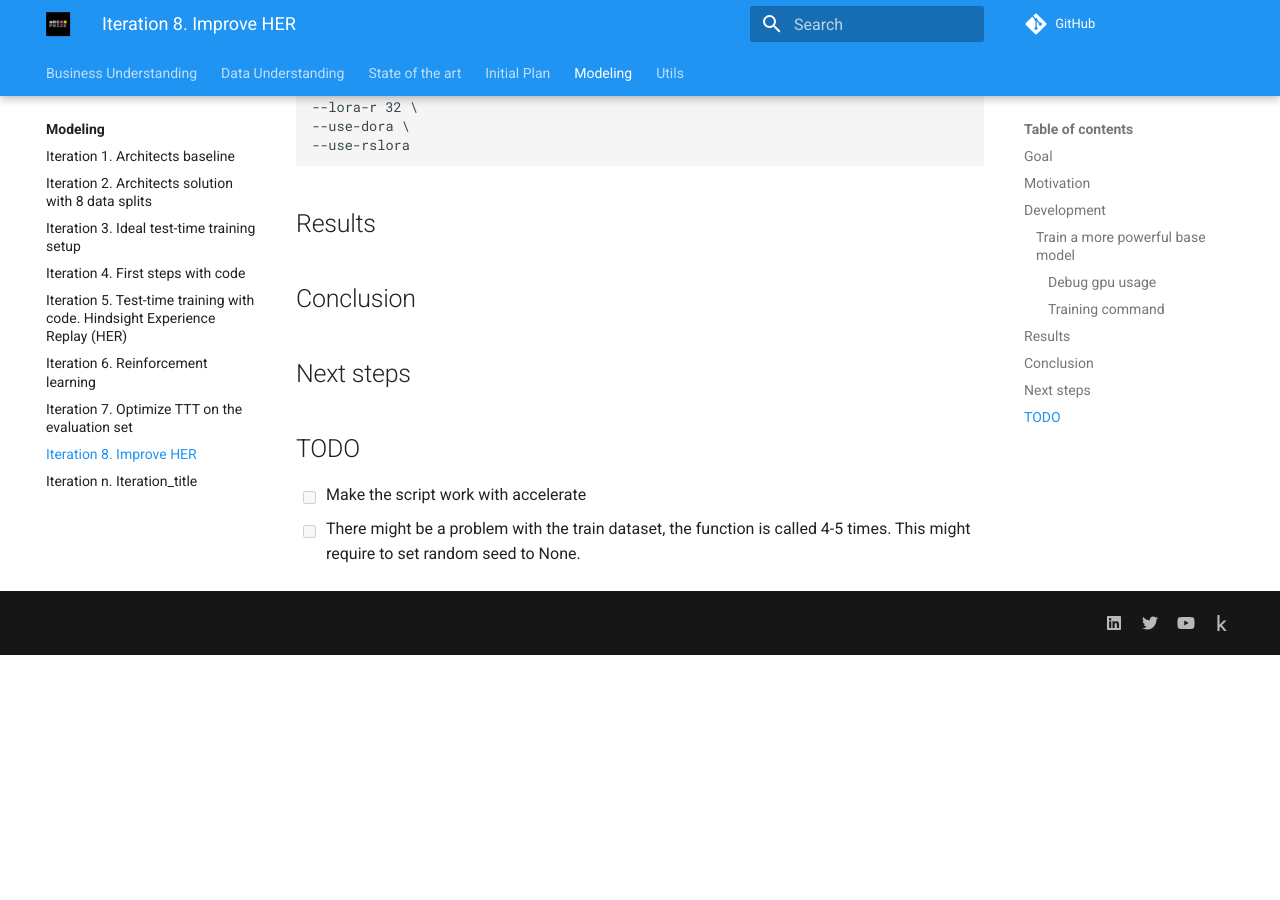
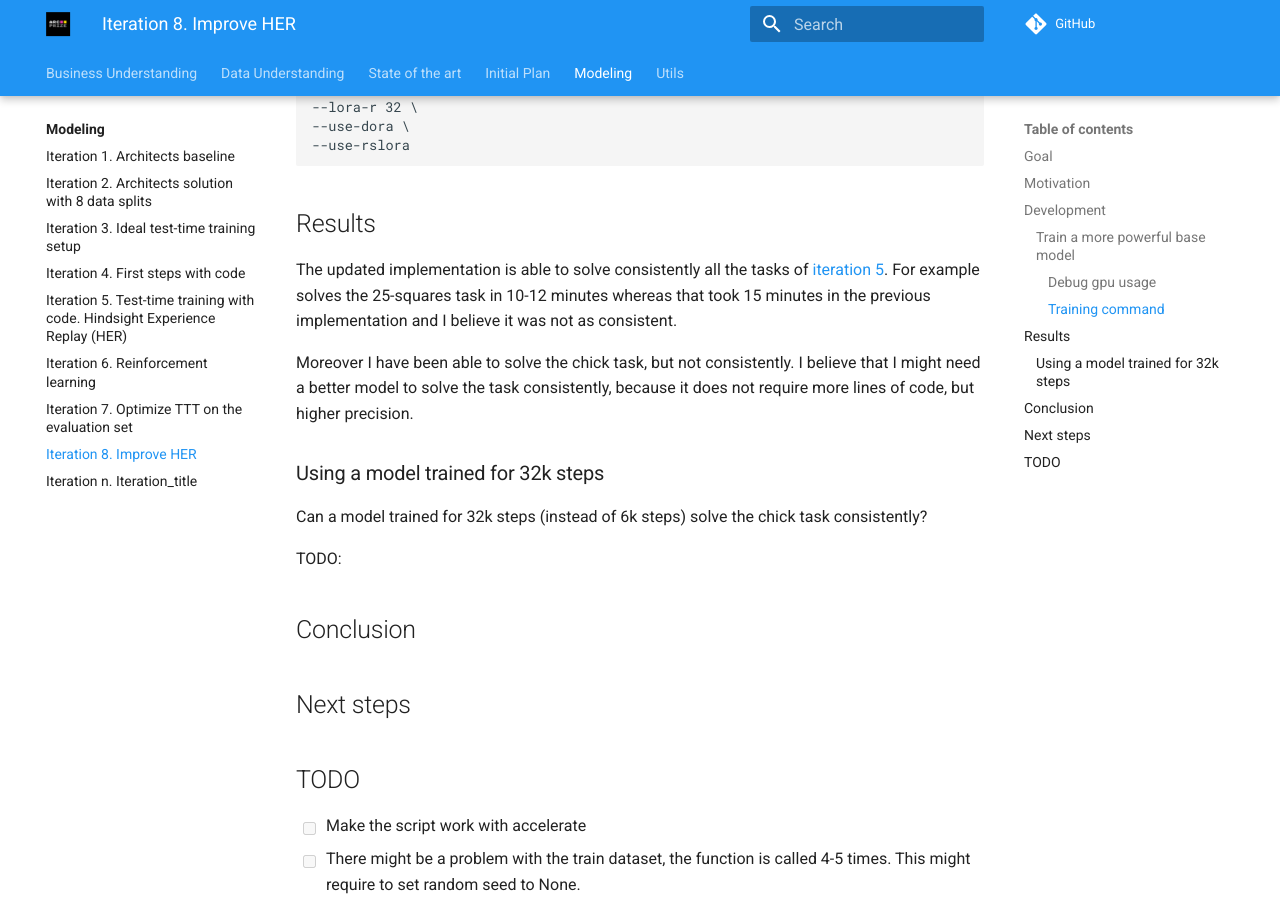
Before and after one commit to ironbar/arc25, an MkDocs documentation site: the page built from docs/modeling/Iteration_08_improve_HER.md, in a window 1280 px wide and 900 px high, scrolled down 1755 px. Built offline with MkDocs 1.6.1 and Material for MkDocs 9.7.7, drawn with Linux system fonts in a browser that asks for light colours; comment, search, counter and statistics services are not loaded; before the commit the page ends 2410 px from its top, so only the background shows below that.

Commit message:
enhance: update results section with performance improvements and consistency of the chick task

```diff
--- a/docs/modeling/Iteration_08_improve_HER.md
+++ b/docs/modeling/Iteration_08_improve_HER.md
@@ -70,6 +70,17 @@ python finetuning.py --output-dir /mnt/hdd0/Kaggle/arc25/trainings/20250511_long
 
 ## Results
 
+The updated implementation is able to solve consistently all the tasks of [iteration 5](Iteration_05_test_time_training_with_code_HER.md). For example solves the 25-squares task in 10-12 minutes whereas that took 15 minutes in the previous implementation and I believe it was not as consistent.
+
+Moreover I have been able to solve the chick task, but not consistently. I believe that I might need a better
+model to solve the task consistently, because it does not require more lines of code, but higher precision.
+
+### Using a model trained for 32k steps
+
+Can a model trained for 32k steps (instead of 6k steps) solve the chick task consistently?
+
+TODO:
+
 ## Conclusion
 
 ## Next steps
```
